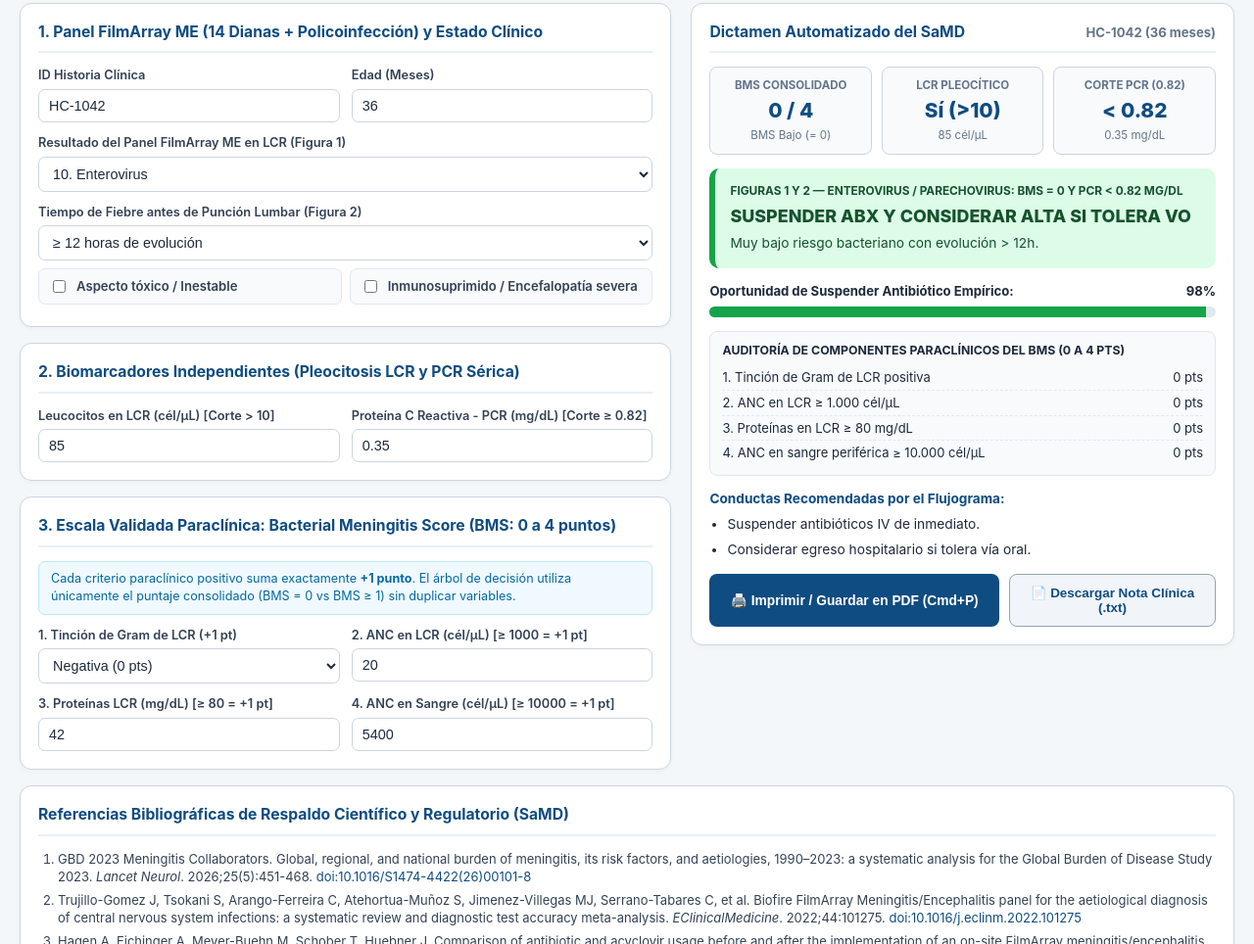
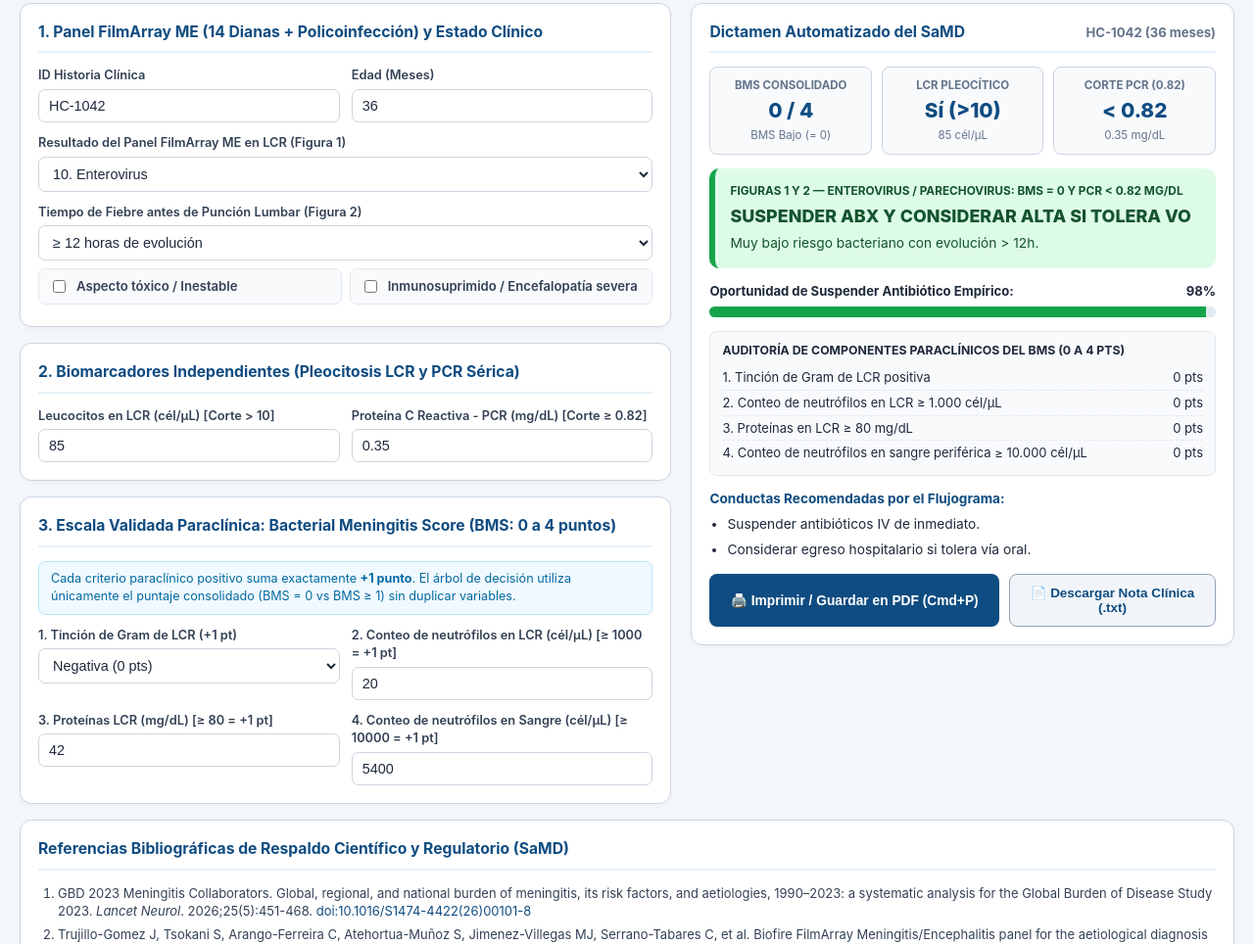
Before and after one commit to cifu5050-sketch/Samd-pediatria, a plain HTML site: page index.html in a window 1280 px wide. Shown: the part 236-1200 px from the top of the page at 98% size. Drawn offline with Linux system fonts and the light colour scheme; no server answers.

Commit message:
Update index.html

```diff
--- a/index.html
+++ b/index.html
@@ -187,9 +187,9 @@
               <option value="1">Positiva para bacterias (+1 pt)</option>
             </select>
           </div>
-          <div><label>2. ANC en LCR (cél/&mu;L) [&ge; 1000 = +1 pt]</label><input type="number" id="anc_lcr" value="20" oninput="calc()"></div>
+          <div><label>2. Conteo de neutrófilos en LCR (cél/&mu;L) [&ge; 1000 = +1 pt]</label><input type="number" id="anc_lcr" value="20" oninput="calc()"></div>
           <div><label>3. Proteínas LCR (mg/dL) [&ge; 80 = +1 pt]</label><input type="number" id="prot_lcr" value="42" oninput="calc()"></div>
-          <div><label>4. ANC en Sangre (cél/&mu;L) [&ge; 10000 = +1 pt]</label><input type="number" id="anc_san" value="5400" oninput="calc()"></div>
+          <div><label>4. Conteo de neutrófilos en Sangre (cél/&mu;L) [&ge; 10000 = +1 pt]</label><input type="number" id="anc_san" value="5400" oninput="calc()"></div>
         </div>
       </div>
     </div>
@@ -220,9 +220,9 @@
         <div class="bms-list">
           <div style="font-weight:700; margin-bottom:6px; text-transform:uppercase; font-size:0.77rem;">Auditoría de Componentes Paraclínicos del BMS (0 a 4 pts)</div>
           <div class="bms-row" id="r_gram"><span>1. Tinción de Gram de LCR positiva</span><span>0 pts</span></div>
-          <div class="bms-row" id="r_alcr"><span>2. ANC en LCR &ge; 1.000 cél/&mu;L</span><span>0 pts</span></div>
+          <div class="bms-row" id="r_alcr"><span>2. Conteo de neutrófilos en LCR &ge; 1.000 cél/&mu;L</span><span>0 pts</span></div>
           <div class="bms-row" id="r_prot"><span>3. Proteínas en LCR &ge; 80 mg/dL</span><span>0 pts</span></div>
-          <div class="bms-row" id="r_asan"><span>4. ANC en sangre periférica &ge; 10.000 cél/&mu;L</span><span>0 pts</span></div>
+          <div class="bms-row" id="r_asan"><span>4. Conteo de neutrófilos en sangre periférica &ge; 10.000 cél/&mu;L</span><span>0 pts</span></div>
         </div>
 
         <div style="font-weight:700; font-size:0.85rem; color:#0f4c81;">Conductas Recomendadas por el Flujograma:</div>
```
